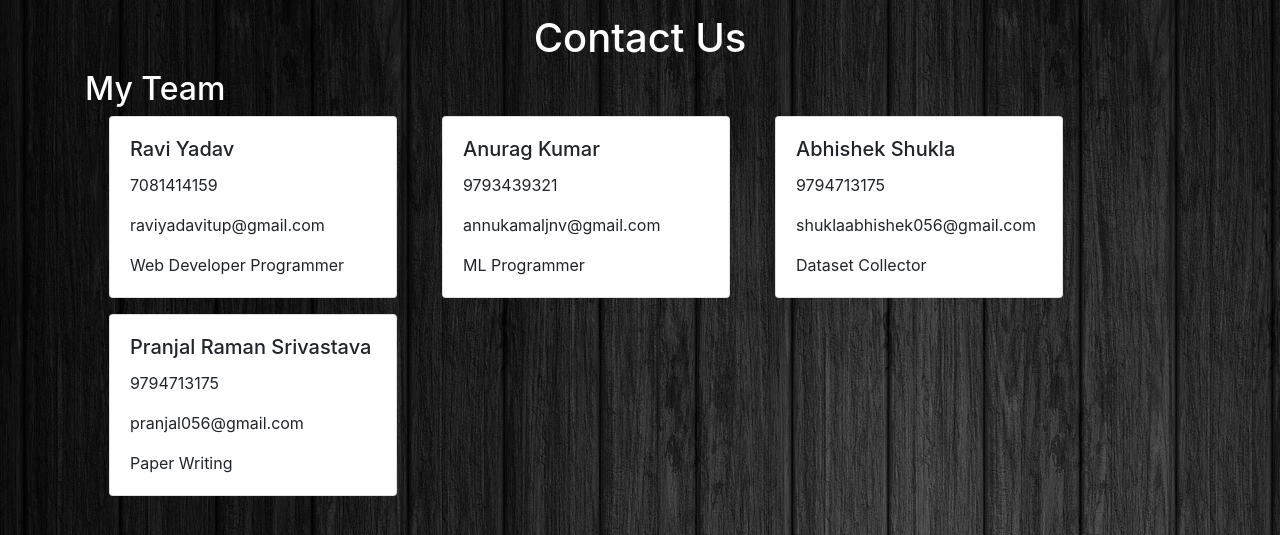
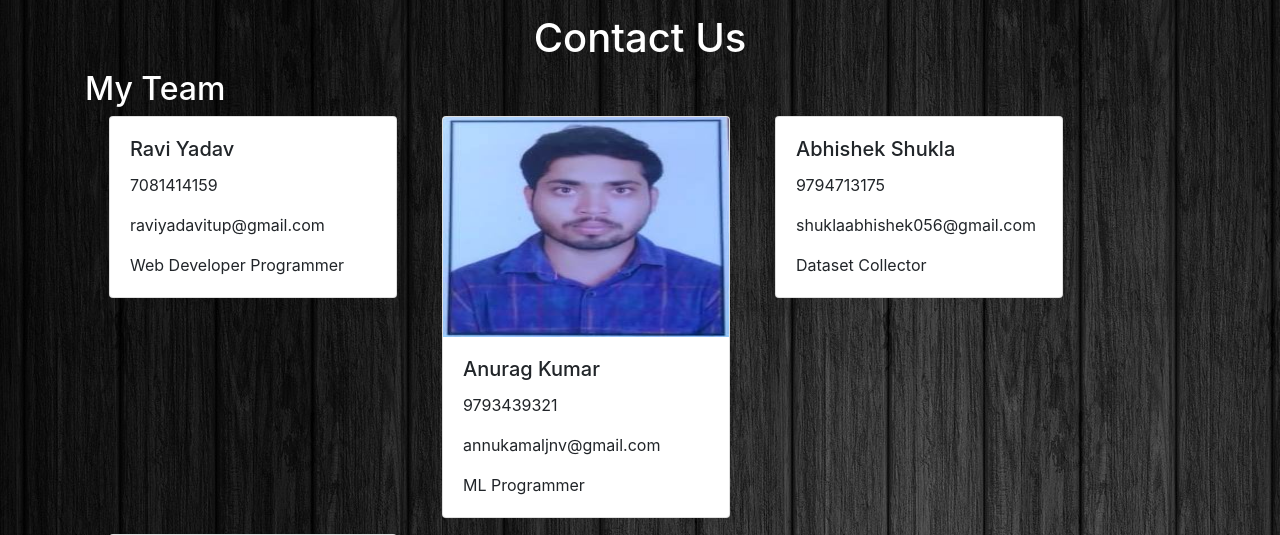
Before and after one commit to ravi4433/JobPrediction, a Django app: page /contact/ in a window 1280 px wide. Shown: the part 58-593 px from the top of the page. Run offline with Django 3.2, Linux system fonts and the light colour scheme; some libraries are stand-ins or nearby versions.

Commit message:
contact2

```diff
--- a/JobPrediction/templates/Contact/contact.html
+++ b/JobPrediction/templates/Contact/contact.html
@@ -20,7 +20,7 @@
             </div>
             <div class="col-sm-3 mx-4">
                 <div class="card" style="width: 18rem;">
-                    <!--<img src="{% static 'images/Anu.jpeg' %}" style="height: 220px" class="card-img-top" alt="...">-->
+                    <img src="{% static 'images/Anu.jpeg' %}" style="height: 220px" class="card-img-top" alt="...">
                     <div class="card-body">
                         <h5 class="card-title">Anurag Kumar</h5>
                         <p class="card-text">9793439321</p>
```
